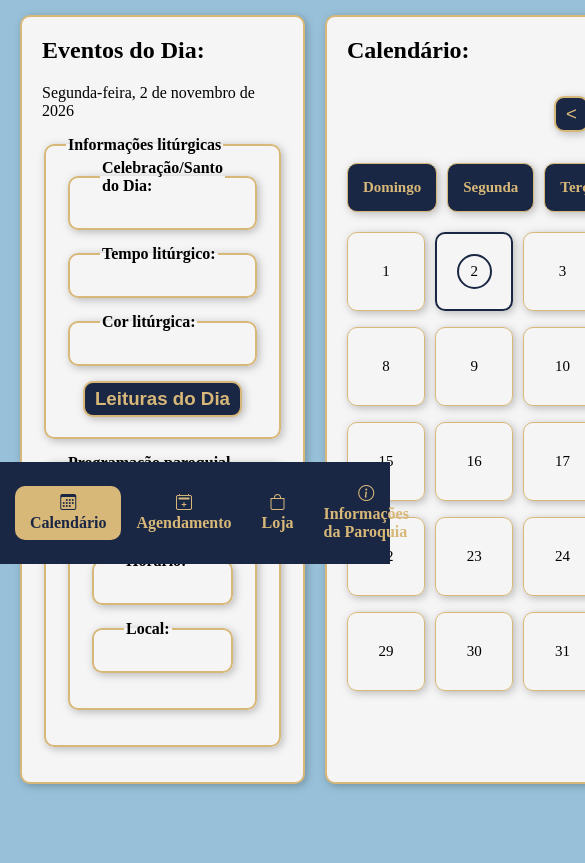
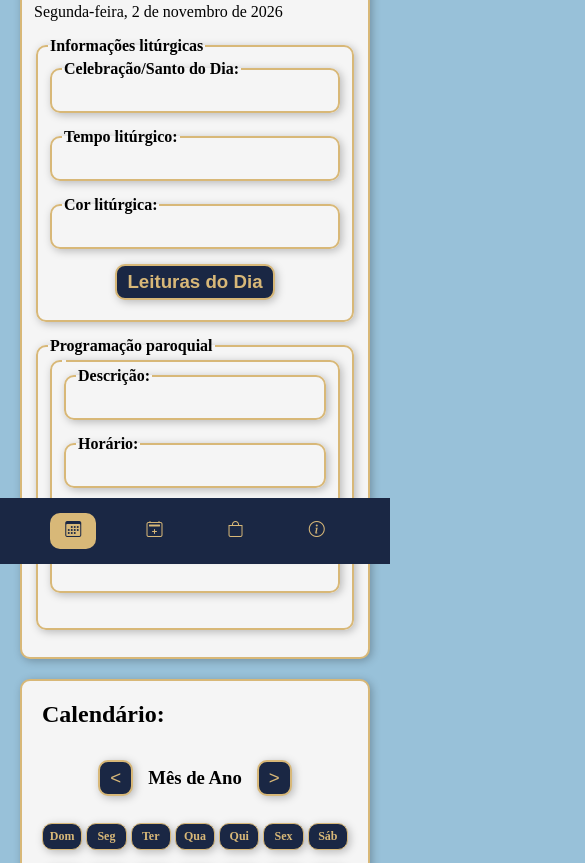
Before and after one commit to LuizFernandesSerafim/Agendar-Paroquial, a plain HTML site: page index.html in a window 390 px wide. Shown: the part 280-1143 px from the top of the page, 585 px wide, since content can reach past the window. Drawn offline with nearby package versions, Linux system fonts and the light colour scheme; a web font is replaced by a local one.

Commit message:
feat: Responsividade

```diff
--- a/index.html
+++ b/index.html
@@ -86,13 +86,34 @@
             </div>
 
             <div id="semana">
-                <h4 class="dia-semana">Domingo</h4>
-                <h4 class="dia-semana">Segunda</h4>
-                <h4 class="dia-semana">Terça</h4>
-                <h4 class="dia-semana">Quarta</h4>
-                <h4 class="dia-semana">Quinta</h4>
-                <h4 class="dia-semana">Sexta</h4>
-                <h4 class="dia-semana">Sábado</h4>
+              <h4 class="dia-semana">
+    <span class="nome-completo">Domingo</span>
+    <span class="nome-curto">Dom</span>
+</h4>
+               <h4 class="dia-semana">
+    <span class="nome-completo">Segunda</span>
+    <span class="nome-curto">Seg</span>
+</h4>
+                <h4 class="dia-semana">
+    <span class="nome-completo">Terça</span>
+    <span class="nome-curto">Ter</span>
+</h4>
+                <h4 class="dia-semana">
+    <span class="nome-completo">Quarta</span>
+    <span class="nome-curto">Qua</span>
+</h4>
+               <h4 class="dia-semana">
+    <span class="nome-completo">Quinta</span>
+    <span class="nome-curto">Qui</span>
+</h4>
+               <h4 class="dia-semana">
+    <span class="nome-completo">Sexta</span>
+    <span class="nome-curto">Sex</span>
+</h4>
+           <h4 class="dia-semana">
+    <span class="nome-completo">Sábado</span>
+    <span class="nome-curto">Sáb</span>
+</h4>
             </div>
 
             <div id="mes">
--- a/style.css
+++ b/style.css
@@ -51,6 +51,55 @@ a {
     height: auto;
 }
 
+/* Estilização especifica para menu de navegação  ∨ */
+#menu-principal {
+    position: fixed;
+    bottom: 0;
+    left: 0;
+    width: 100%;
+    background-color: #1a2744;
+    z-index: 100;
+}
+
+#menu-principal ul {
+    display: flex;
+    justify-content: space-evenly;
+    align-items: center;
+    list-style: none;
+    margin: 0;
+    padding: 15px;
+    color: #D8B878;
+}
+
+#menu-principal a {
+    color: #D8B878;
+    font-size: 16px;
+    font-weight: bold;
+    cursor: pointer;
+    padding: 8px 15px;
+    border-radius: 10px;
+    transition: background-color 0.3s ease, color 0.3s ease;
+    display: flex;
+    flex-direction: column;
+    align-items: center;
+    gap: 2px;
+}
+
+#menu-principal a i {
+    font-size: 16px;
+}
+
+#menu-principal a:hover {
+    background-color: #D8B878;
+    color: #1a2744;
+}
+
+#menu-principal a.pagina-ativa {
+    background-color: #D8B878;
+    color: #1A2744;
+}
+
+/* Estilização especifica para Pagina Index  ∨ */
 /* Estilização especifica para a parte do eventos do dia  ∨ */
 #eventosdia {
     flex-basis: 40%;
@@ -150,6 +199,9 @@ a {
     column-gap: 10px;
     row-gap: 16px;
 }
+.nome-curto {
+    display: none;
+}
 
 .dia {
     border: #D8B878 1px solid;
@@ -233,49 +285,81 @@ a {
     border: 1px solid #F5F5F0;
 }
 
-/* Estilização especifica para menu de navegação  ∨ */
-#menu-principal {
-    position: fixed;
-    bottom: 0;
-    left: 0;
-    width: 100%;
-    background-color: #1a2744;
-    z-index: 100;
+/* Estilização especifica para Responsividade  ∨ */
+@media (max-width: 768px) {
+    #cabecalho h1 {
+    font-size: 30px;
 }
 
-#menu-principal ul {
-    display: flex;
-    justify-content: space-evenly;
-    align-items: center;
-    list-style: none;
-    margin: 0;
-    padding: 15px;
-    color: #D8B878;
+#cabecalho img {
+    width: 65px;
+}
+
+#eventosdia {
+    padding: 12px;
+}
+
+#informacoes-liturgicas,
+#programacao-paroquial,
+.descricao-evento {
+    padding-left: 10px;
+    padding-right: 10px;
+}
+
+.detalhe-liturgico {
+    padding-left: 10px;
+    padding-right: 10px;
+}
+
+    #pag-calendario {
+        flex-direction: column;
+    }
+
+    #eventosdia,
+    #calendario {
+        flex-basis: auto;
+        width: 100%;
+        min-width: 0;
+    }
+
+    #semana,
+    #mes {
+        grid-template-columns: repeat(7, minmax(0, 1fr));
+        column-gap: 4px;
+    }
+
+   .dia,
+.dia-semana {
+    padding: 5px;
+    font-size: 12px;
+    text-align: center;
+}
+
+
+.dia {
+    min-height: 45px;
+    padding: 5px;
+}
+
+.hoje .dia-mes {
+    width: 25px;
+    height: 25px;
+}
+
+    .nome-completo {
+    display: none;
+}
+
+.nome-curto {
+    display: inline;
 }
 
 #menu-principal a {
-    color: #D8B878;
-    font-size: 16px;
-    font-weight: bold;
-    cursor: pointer;
-    padding: 8px 15px;
-    border-radius: 10px;
-    transition: background-color 0.3s ease, color 0.3s ease;
-    display: flex;
-    flex-direction: column;
-    align-items: center;
-    gap: 2px;
+    font-size: 0;
 }
+
 #menu-principal a i {
     font-size: 16px;
 }
 
-#menu-principal a:hover {
-    background-color: #D8B878;
-    color: #1a2744;
 }
-
-#menu-principal a.pagina-ativa {
-    background-color: #D8B878;
-    color: #1A2744;
-}
```
